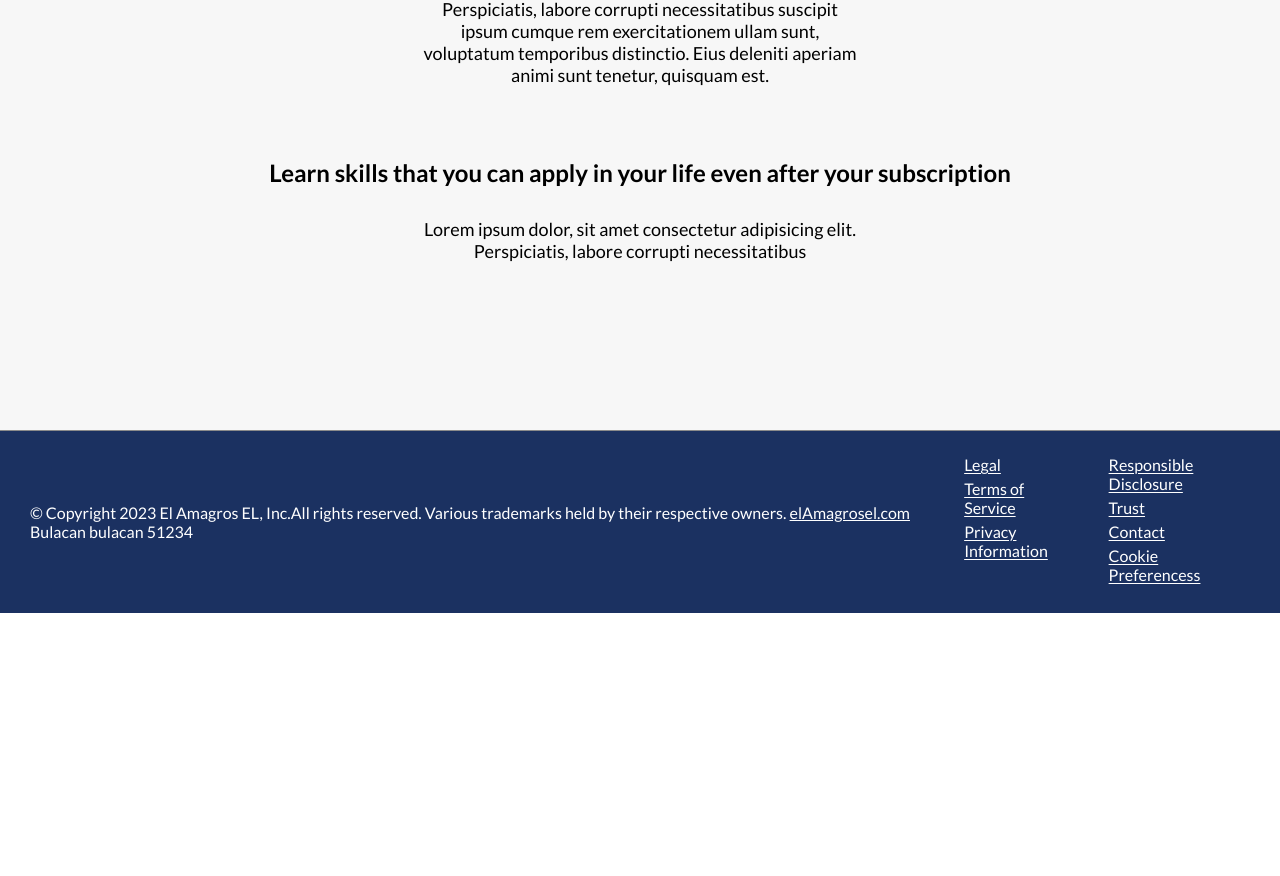
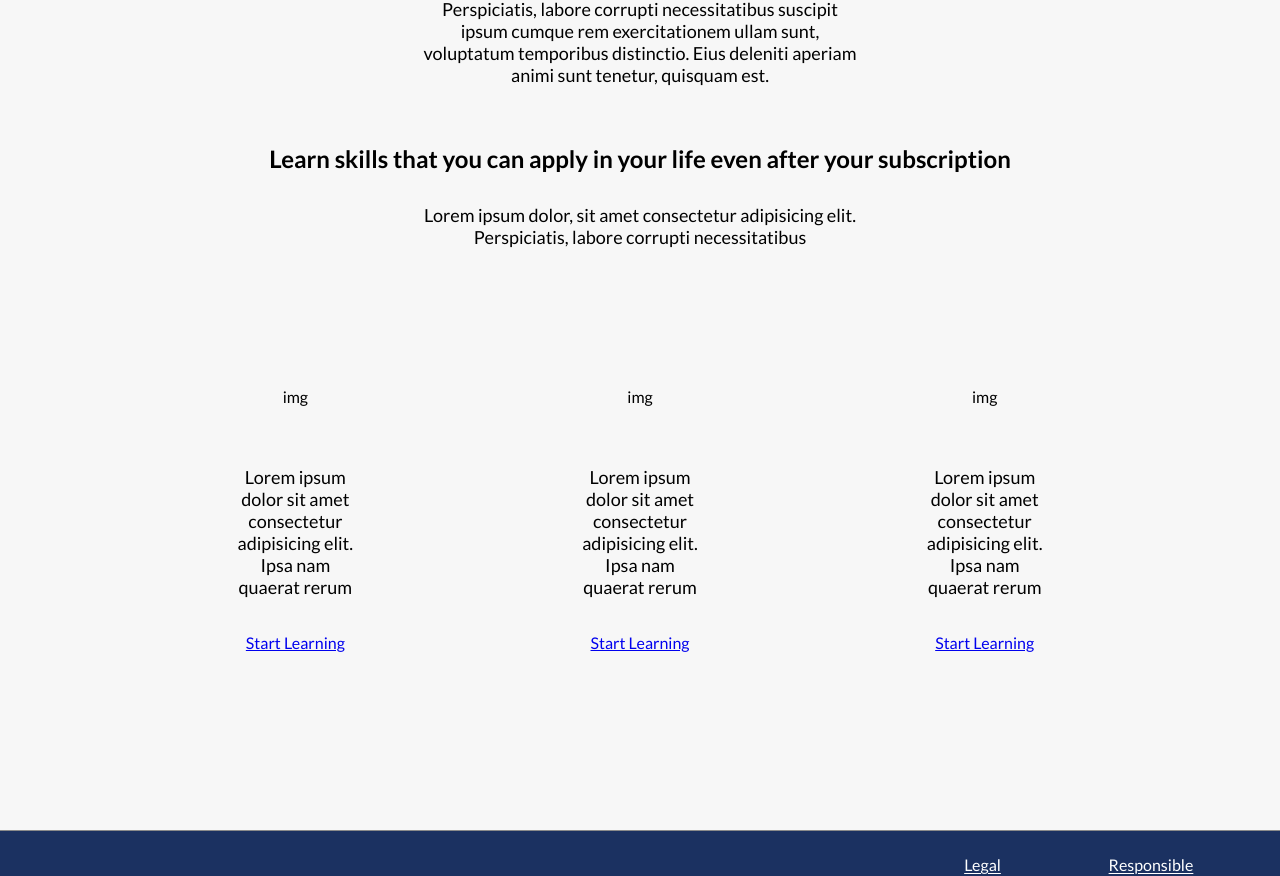
Before and after one commit to ian-afk/GYM_PROJECT_mern, a React (Vite) app in the folder frontend/: page / in a window 1280 px wide. Shown: the part 1818-2694 px from the top of the page. Before the commit the page ends 2431 px from the top, so only its background shows below. Built offline with nearby package versions, Linux system fonts and the light colour scheme.

Commit message:
add initial state of skills section

```diff
--- a/frontend/src/pages/Home/Main.jsx
+++ b/frontend/src/pages/Home/Main.jsx
@@ -105,6 +105,32 @@ export default function Main() {
               Perspiciatis, labore corrupti necessitatibus
             </p>
           </div>
+          <div className={styles.skills}>
+            <div className="cards">
+              <div>img</div>
+              <p>
+                Lorem ipsum dolor sit amet consectetur adipisicing elit. Ipsa
+                nam quaerat rerum
+              </p>
+              <a href="#">Start Learning</a>
+            </div>
+            <div className="cards">
+              <div>img</div>
+              <p>
+                Lorem ipsum dolor sit amet consectetur adipisicing elit. Ipsa
+                nam quaerat rerum
+              </p>
+              <a href="#">Start Learning</a>
+            </div>
+            <div className="cards">
+              <div>img</div>
+              <p>
+                Lorem ipsum dolor sit amet consectetur adipisicing elit. Ipsa
+                nam quaerat rerum
+              </p>
+              <a href="#">Start Learning</a>
+            </div>
+          </div>
         </section>
       </main>
     </>
--- a/frontend/src/pages/Home/Main.module.css
+++ b/frontend/src/pages/Home/Main.module.css
@@ -166,7 +166,7 @@
 /* VISION */
 
 .vision {
-  height: 600px;
+  height: 1000px;
   padding-top: 52px;
   background-color: #f7f7f7;
 
@@ -180,7 +180,7 @@
   text-align: center;
   padding: 12px;
   line-height: 22px;
-  margin: 26px;
+  margin: 26px 26px 12px 26px;
 
   display: flex;
   flex-direction: column;
@@ -192,3 +192,10 @@
   width: 50%;
   font-size: 18px;
 }
+
+.vision .skills {
+  width: 80%;
+
+  display: flex;
+  flex-direction: row;
+}
```
